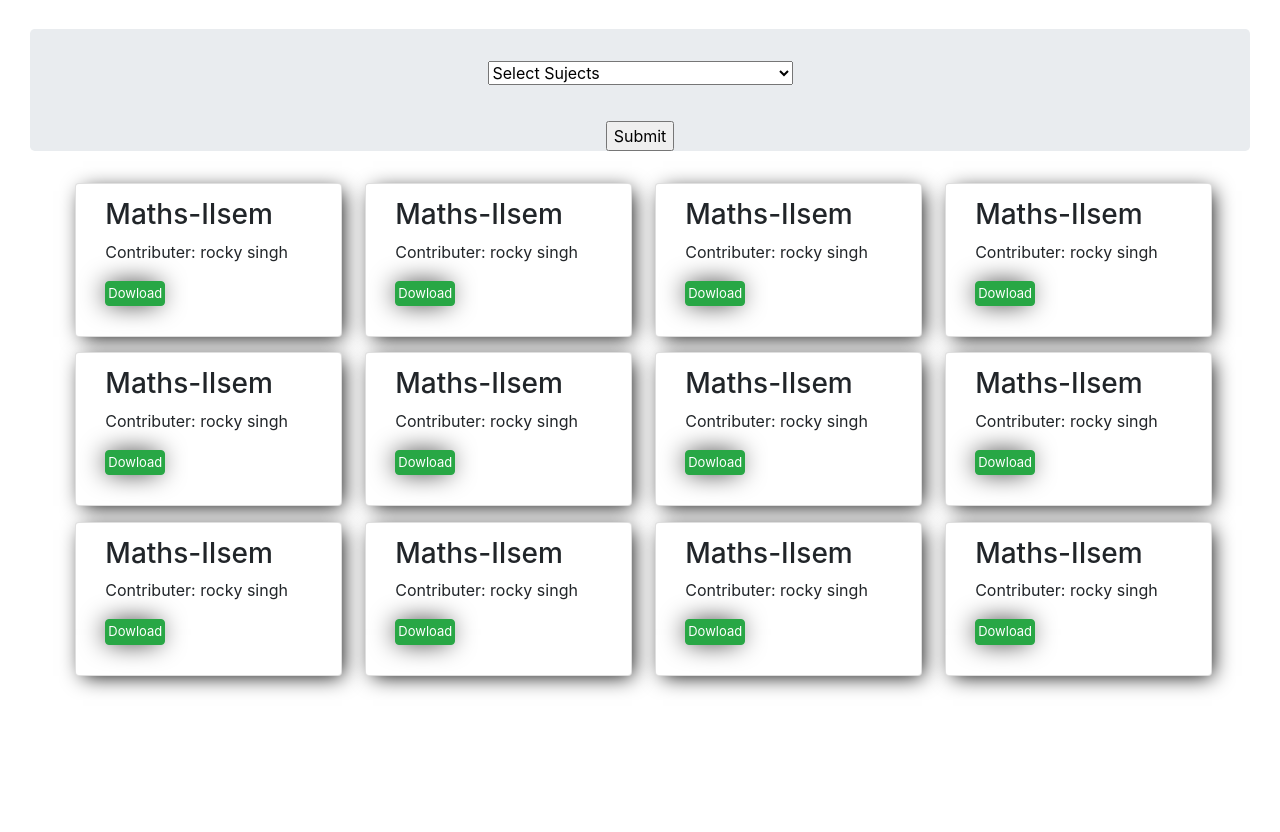
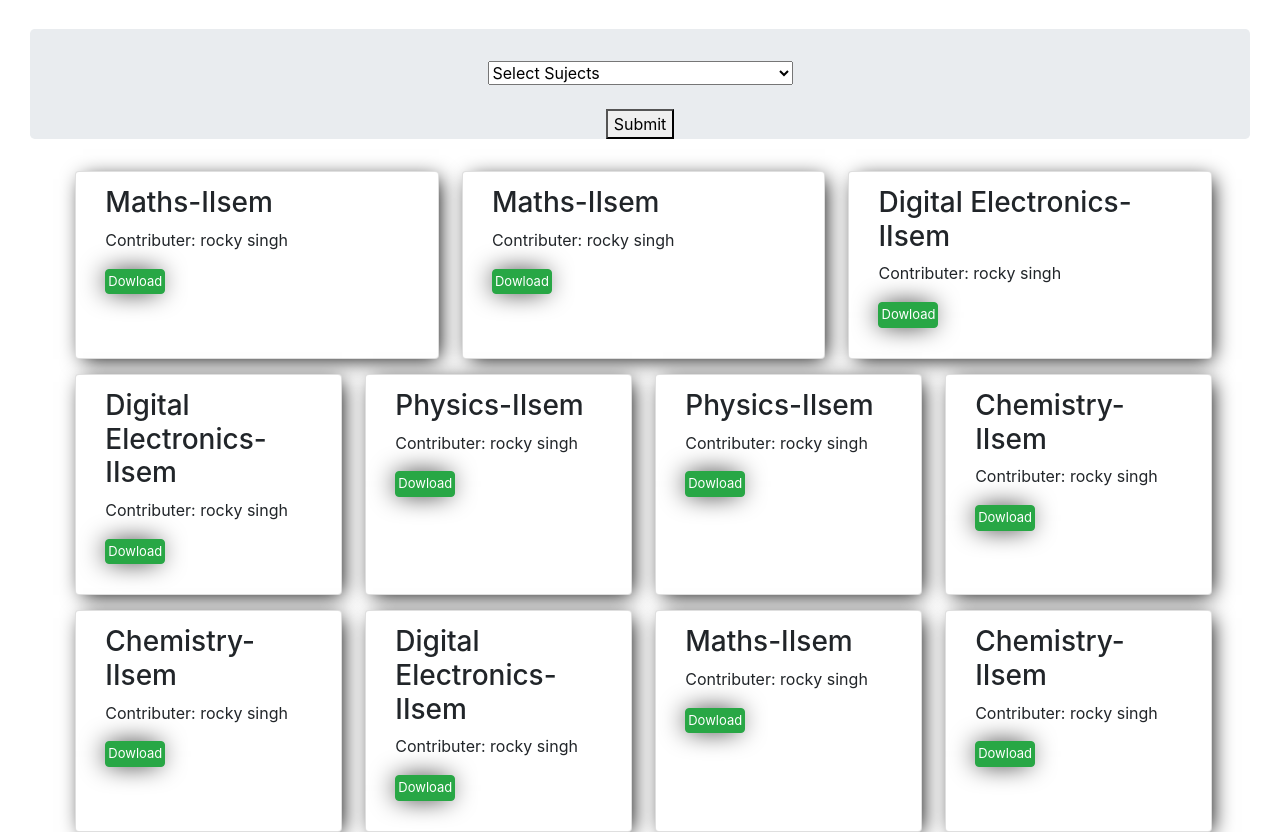
Before and after one commit to Rajat-Karahe/FileSharingSystem, a plain HTML site: page cs.html in a window 1280 px wide. Shown: the part 76-908 px from the top of the page. Before the commit the page ends 800 px from the top, so only its background shows below. Drawn offline with nearby package versions, Linux system fonts and the light colour scheme.

Commit message:
Add files via upload

```diff
--- a/cs.html
+++ b/cs.html
@@ -37,47 +37,48 @@
 
 		<div class="container" style="margin-left: 0px; margin-right: 0px; max-width: 100%;">
 			<div class="jumbotron" style="text-align: center;">
-				<form action="#">
-					<select name="Select Subjects" style="width: 25%; margin-top: 32px;" placeholder="Select Subjects">
-						<option value="volvo">Select Sujects</option>
-						<option value="volvo">Maths</option>
-						<option value="saab">Digital electronics</option>
-						<option value="fiat">Physics</option>
-						<option value="audi">Chemistry</option>
+				<form  name="myForm"  method="post">
+					<select id="mySelect" name="subject" style="width: 25%; margin-top: 32px;" placeholder="Select Subjects">
+						<option value="All">Select Sujects</option>
+						<option value="math">Maths</option>
+						<option value="dig">Digital electronics</option>
+						<option value="phy">Physics</option>
+						<option value="chem">Chemistry</option>
 					</select>
 					<br><br>
-					<input style="margin-top: 12px;" type="submit">
+					<!-- <input style="margin-top: 12px;" type="submit"> -->
+					<button type="button" onclick="return validateForm()">Submit</button>
 				</form>
 
 			</div>
 
-			<div class="container" >
+			<div class="container" id="subjects" >
 
 				<div class="row" style="margin-left: -36%; margin-right: -16%;">
-					<div class="card col-md" style="width: 28%; padding: 14px; padding-right: 0px; margin: 0px; margin-right: 2%">
+					<div class="card col-md" id="13" style="display:none; width: 28%; padding: 14px; padding-right: 0px; margin: 0px; margin-right: 2%">
 						<div class="container" style="margin: 0; max-width: 100%">
 							<h3>Maths-IIsem</h3>
 							<p>Contributer: rocky singh<p>
 							<a class="link btn btn-success  btn-responsive" href="#" target="_blank">Dowload</a>
 						</div>
 					</div>
-					<div class="card col-md" style="width: 28%; padding: 14px; padding-right: 0px; margin: 0px; margin-right: 2%;">
+					<div class="card col-md"  id="11" style="width: 28%; padding: 14px; padding-right: 0px; margin: 0px; margin-right: 2%;">
 						<div class="container" style="margin: 0; max-width: 100%">
 							<h3>Maths-IIsem</h3>
 							<p>Contributer: rocky singh<p>
 							<a class="link btn btn-success  btn-responsive" href="#" target="_blank">Dowload</a>
 						</div>
 					</div>
-					<div class="card col-md" style="width: 28%; padding: 14px; padding-right: 0px; margin: 0px; margin-right: 2%;">
+					<div class="card col-md"  id="10" style="width: 28%; padding: 14px; padding-right: 0px; margin: 0px; margin-right: 2%;">
 						<div class="container" style="margin: 0; max-width: 100%">
 							<h3>Maths-IIsem</h3>
 							<p>Contributer: rocky singh<p>
 							<a class="link btn btn-success  btn-responsive" href="#" target="_blank">Dowload</a>
 						</div>
 					</div>
-					<div class="card col-md" style="width: 28%; padding: 14px; padding-right: 0px; margin: 0px; margin-right: 2%;">
+					<div class="card col-md"  id="9" style="width: 28%; padding: 14px; padding-right: 0px; margin: 0px; margin-right: 2%;">
 						<div class="container" style="margin: 0; max-width: 100%">
-							<h3>Maths-IIsem</h3>
+							<h3>Digital Electronics-IIsem</h3>
 							<p>Contributer: rocky singh<p>
 							<a class="link btn btn-success  btn-responsive" href="#" target="_blank">Dowload</a>
 						</div>
@@ -85,30 +86,30 @@
 				</div>
 
 				<div class="row" style="margin-left: -36%; margin-right: -16%; margin-top: 2%;">
-					<div class="card col-md" style="width: 28%; padding: 14px; padding-right: 0px; margin: 0px; margin-right: 2%">
+					<div class="card col-md" id="8" style="width: 28%; padding: 14px; padding-right: 0px; margin: 0px; margin-right: 2%">
 						<div class="container" style="margin: 0; max-width: 100%">
-							<h3>Maths-IIsem</h3>
+							<h3>Digital Electronics-IIsem</h3>
 							<p>Contributer: rocky singh<p>
 							<a class="link btn btn-success  btn-responsive" href="#" target="_blank">Dowload</a>
 						</div>
 					</div>
-					<div class="card col-md" style="width: 28%; padding: 14px; padding-right: 0px; margin: 0px; margin-right: 2%;">
+					<div class="card col-md" id="7" style="width: 28%; padding: 14px; padding-right: 0px; margin: 0px; margin-right: 2%;">
 						<div class="container" style="margin: 0; max-width: 100%">
-							<h3>Maths-IIsem</h3>
+							<h3>Physics-IIsem</h3>
 							<p>Contributer: rocky singh<p>
 							<a class="link btn btn-success  btn-responsive" href="#" target="_blank">Dowload</a>
 						</div>
 					</div>
-					<div class="card col-md" style="width: 28%; padding: 14px; padding-right: 0px; margin: 0px; margin-right: 2%;">
+					<div class="card col-md" id="6" style="width: 28%; padding: 14px; padding-right: 0px; margin: 0px; margin-right: 2%;">
 						<div class="container" style="margin: 0; max-width: 100%">
-							<h3>Maths-IIsem</h3>
+							<h3>Physics-IIsem</h3>
 							<p>Contributer: rocky singh<p>
 							<a class="link btn btn-success  btn-responsive" href="#" target="_blank">Dowload</a>
 						</div>
 					</div>
-					<div class="card col-md" style="width: 28%; padding: 14px; padding-right: 0px; margin: 0px; margin-right: 2%;">
+					<div class="card col-md" id="5" style="width: 28%; padding: 14px; padding-right: 0px; margin: 0px; margin-right: 2%;">
 						<div class="container" style="margin: 0; max-width: 100%">
-							<h3>Maths-IIsem</h3>
+							<h3>Chemistry-IIsem</h3>
 							<p>Contributer: rocky singh<p>
 							<a class="link btn btn-success  btn-responsive" href="#" target="_blank">Dowload</a>
 						</div>
@@ -116,30 +117,30 @@
 				</div>
 
 				<div class="row" style="margin-left: -36%; margin-right: -16%; margin-top: 2%;">
-					<div class="card col-md" style="width: 28%; padding: 14px; padding-right: 0px; margin: 0px; margin-right: 2%">
+					<div class="card col-md" id="4" style="width: 28%; padding: 14px; padding-right: 0px; margin: 0px; margin-right: 2%">
+						<div class="container" style="margin: 0; max-width: 100%">
+							<h3>Chemistry-IIsem</h3>
+							<p>Contributer: rocky singh<p>
+							<a class="link btn btn-success  btn-responsive" href="#" target="_blank">Dowload</a>
+						</div>
+					</div>
+					<div class="card col-md" id="3" style="width: 28%; padding: 14px; padding-right: 0px; margin: 0px; margin-right: 2%;">
+						<div class="container" style="margin: 0; max-width: 100%">
+							<h3>Digital Electronics-IIsem</h3>
+							<p>Contributer: rocky singh<p>
+							<a class="link btn btn-success  btn-responsive" href="#" target="_blank">Dowload</a>
+						</div>
+					</div>
+					<div class="card col-md" id="2" style="width: 28%; padding: 14px; padding-right: 0px; margin: 0px; margin-right: 2%;">
 						<div class="container" style="margin: 0; max-width: 100%">
 							<h3>Maths-IIsem</h3>
 							<p>Contributer: rocky singh<p>
 							<a class="link btn btn-success  btn-responsive" href="#" target="_blank">Dowload</a>
 						</div>
 					</div>
-					<div class="card col-md" style="width: 28%; padding: 14px; padding-right: 0px; margin: 0px; margin-right: 2%;">
+					<div class="card col-md" id="1" style="width: 28%; padding: 14px; padding-right: 0px; margin: 0px; margin-right: 2%;">
 						<div class="container" style="margin: 0; max-width: 100%">
-							<h3>Maths-IIsem</h3>
-							<p>Contributer: rocky singh<p>
-							<a class="link btn btn-success  btn-responsive" href="#" target="_blank">Dowload</a>
-						</div>
-					</div>
-					<div class="card col-md" style="width: 28%; padding: 14px; padding-right: 0px; margin: 0px; margin-right: 2%;">
-						<div class="container" style="margin: 0; max-width: 100%">
-							<h3>Maths-IIsem</h3>
-							<p>Contributer: rocky singh<p>
-							<a class="link btn btn-success  btn-responsive" href="#" target="_blank">Dowload</a>
-						</div>
-					</div>
-					<div class="card col-md" style="width: 28%; padding: 14px; padding-right: 0px; margin: 0px; margin-right: 2%;">
-						<div class="container" style="margin: 0; max-width: 100%">
-							<h3>Maths-IIsem</h3>
+							<h3>Chemistry-IIsem</h3>
 							<p>Contributer: rocky singh<p>
 							<a class="link btn btn-success  btn-responsive" href="#" target="_blank">Dowload</a>
 						</div>
@@ -153,5 +154,102 @@
 
 	</div>
 
+	<script type="text/javascript">
+
+		function validateForm() {
+
+			let x = document.getElementById("mySelect").value;
+
+			if (x=='math') {
+
+
+			document.getElementById('1').style.display = 'none';
+			document.getElementById('2').style.display = 'block';
+			document.getElementById('3').style.display = 'none';
+			document.getElementById('4').style.display = 'none';
+			document.getElementById('5').style.display = 'none';
+			document.getElementById('6').style.display = 'none';
+			document.getElementById('7').style.display = 'none';
+			document.getElementById('8').style.display = 'none';
+			document.getElementById('9').style.display = 'none';
+			document.getElementById('10').style.display = 'block';
+			document.getElementById('11').style.display = 'block';
+			document.getElementById('12').style.display = 'block';
+			document.getElementById('13').style.display = 'block';
+
+
+
+		  }
+
+		  if (x=='phy') {
+
+
+			document.getElementById('1').style.display = 'none';
+			document.getElementById('2').style.display = 'none';
+			document.getElementById('3').style.display = 'none';
+			document.getElementById('4').style.display = 'none';
+			document.getElementById('5').style.display = 'none';
+			document.getElementById('6').style.display = 'block';
+			document.getElementById('7').style.display = 'block';
+			document.getElementById('8').style.display = 'none';
+			document.getElementById('9').style.display = 'none';
+			document.getElementById('10').style.display = 'none';
+			document.getElementById('11').style.display = 'none';
+			document.getElementById('12').style.display = 'none';
+			document.getElementById('13').style.display = 'none';
+
+
+
+
+		  }
+
+		  if (x=='chem') {
+
+			document.getElementById('1').style.display = 'block';
+
+			document.getElementById('2').style.display = 'none';
+			document.getElementById('3').style.display = 'none';
+			document.getElementById('4').style.display = 'block';
+			document.getElementById('5').style.display = 'block';
+
+
+			document.getElementById('6').style.display = 'none';
+			document.getElementById('7').style.display = 'none';
+			document.getElementById('8').style.display = 'none';
+			document.getElementById('9').style.display = 'none';
+			document.getElementById('10').style.display = 'none';
+			document.getElementById('11').style.display = 'none';
+			document.getElementById('12').style.display = 'none';
+			document.getElementById('13').style.display = 'none';
+
+
+
+		  }
+
+		  if (x=='dig') {
+
+
+			document.getElementById('1').style.display = 'none';
+			document.getElementById('2').style.display = 'none';
+			document.getElementById('3').style.display = 'block';
+
+			document.getElementById('4').style.display = 'none';
+			document.getElementById('5').style.display = 'none';
+			document.getElementById('6').style.display = 'none';
+			document.getElementById('7').style.display = 'none';
+			document.getElementById('8').style.display = 'block';
+			document.getElementById('9').style.display = 'block';
+
+			document.getElementById('10').style.display = 'none';
+			document.getElementById('11').style.display = 'none';
+			document.getElementById('12').style.display = 'none';
+			document.getElementById('13').style.display = 'none';
+
+
+
+		  }
+		}
+	</script>
+
 </body>
 </html>
```
